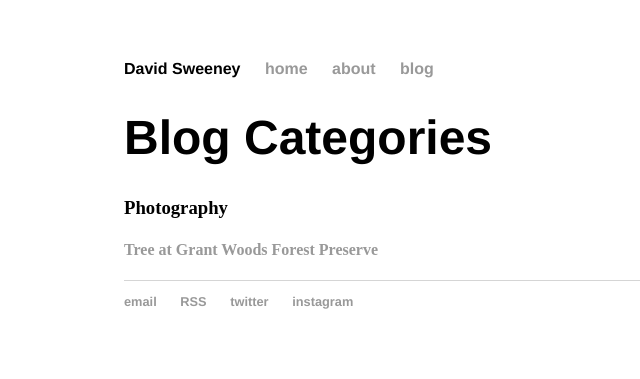
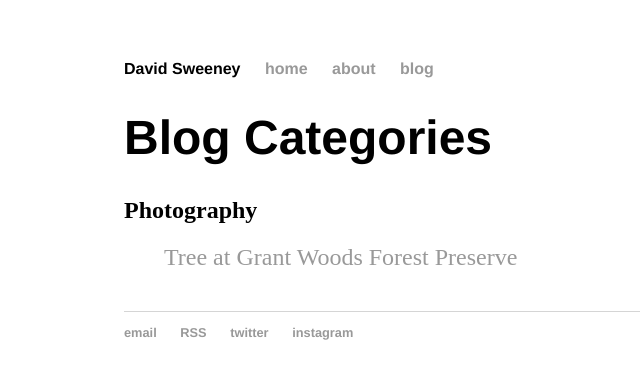
Before and after one commit to dvdsweeney/dvdsweeney.github.io, a Jekyll site: the page built from categories.html, in a window 1280 px wide. Shown: the top 379 px of the page, without its empty margins (68-708 px from the left). Built offline with Jekyll 4.4.1, drawn with Linux system fonts in a browser that asks for light colours.

Commit message:
Update categories.html

```diff
--- a/categories.html
+++ b/categories.html
@@ -13,12 +13,12 @@ title: David Sweeney | Blog Categories
     <div id="#{{ category_name | slugize }}"><!--</div>-->
     <p></p>
 
-    <h3>{{ category_name }}</h3>
+    <h2>{{ category_name }}</h2>
     <a name="{{ category_name | slugize }}"></a>
     {% for post in site.categories[category_name] %}
-    <article class="archive-item">
-      <h4><a href="{{ site.baseurl }}{{ post.url }}">{{post.title}}</a></h4>
-    </article>
+<ul class="posts">
+  <li><a href="{{ site.baseurl }}{{ post.url }}">{{post.title}}</a></li>
+</ul>
     {% endfor %}
   </div>
 {% endfor %}
```
